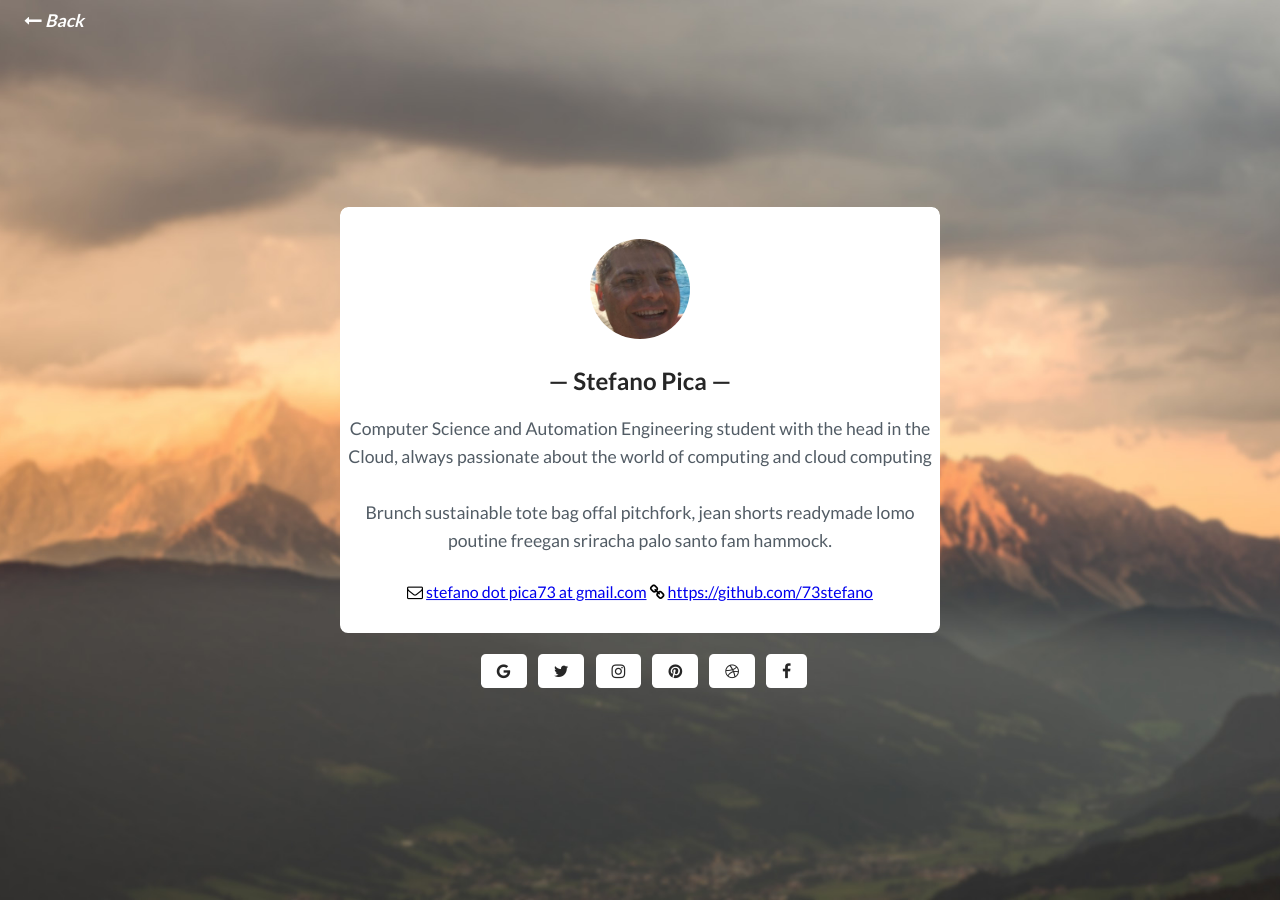
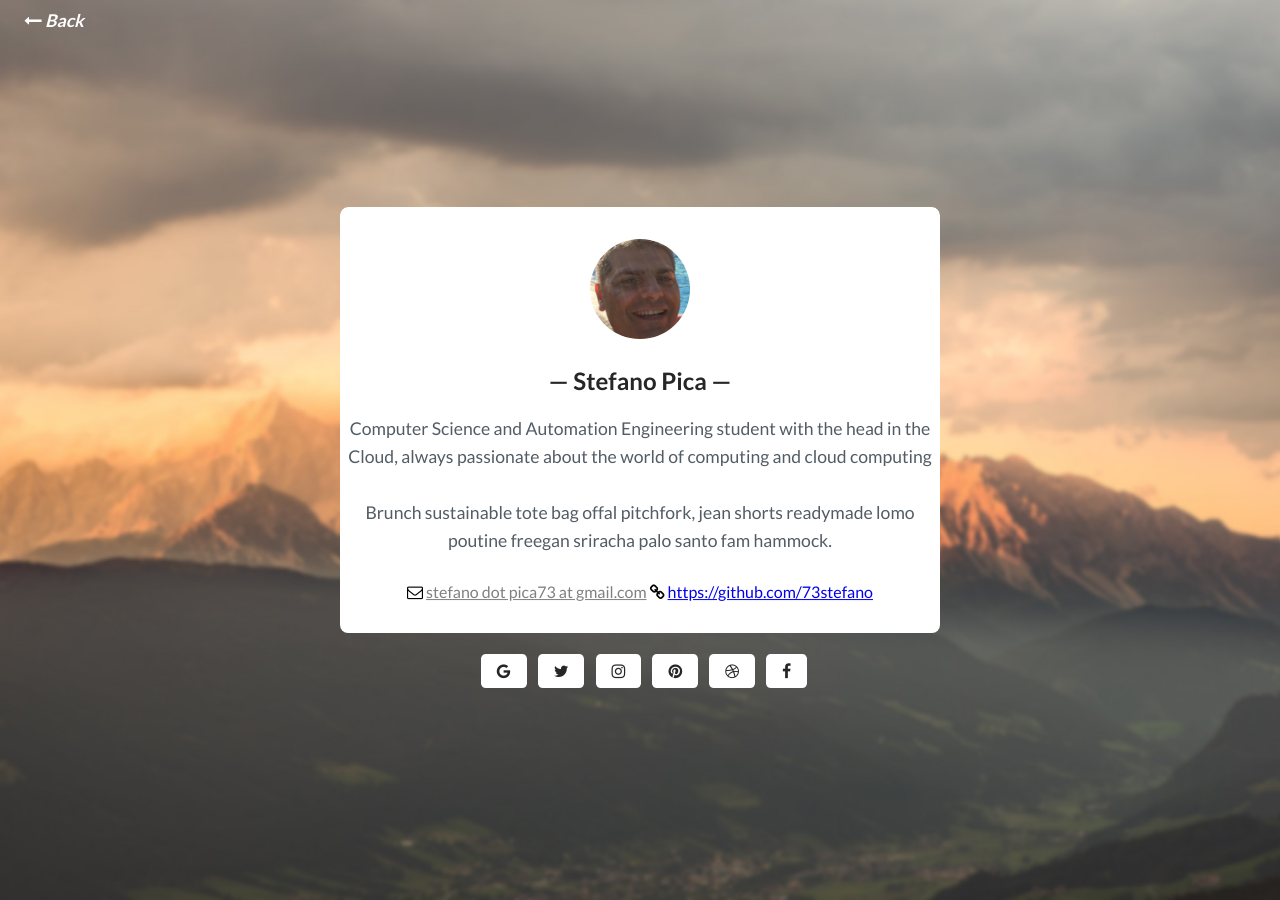
Before and after one commit to 73stefano/73stefano.github.io, a Jekyll site: the page built from _pages/about.html, in a window 1280 px wide. Built offline with Jekyll 4.4.1, drawn with Linux system fonts in a browser that asks for light colours.

Commit message:
Update about.html

```diff
--- a/_pages/about.html
+++ b/_pages/about.html
@@ -15,7 +15,7 @@ permalink: /about/
           <p class="author_subtitle">{% if site.about-author %}{{site.about-author}}{% else %}La croix godard blue bottle, vape iceland fingerstache cronut single-origin coffee lyft snackwave normcore small batch.{% endif %}</p>
           <p class="author_subtitle">Brunch sustainable tote bag offal pitchfork, jean shorts readymade lomo poutine freegan sriracha palo santo fam hammock.</p>
           <!--add mail and site-->
-          <span class="author_email"><i class="fa fa-envelope-o" aria-hidden="true"></i> <a color=gray href="mailto:{{site.email}}">{{site.email}}</a></span>
+          <span class="author_email"><i class="fa fa-envelope-o" aria-hidden="true"></i> <a style="color:gray" href="mailto:{{site.email}}">{{site.email}}</a></span>
           <span class="author_website"><i class="fa fa-link" aria-hidden="true"></i> <a href="{{site.website}}" target="_blank">{{site.website}}</a></span>
           <!--end add-->
         </div>
```
